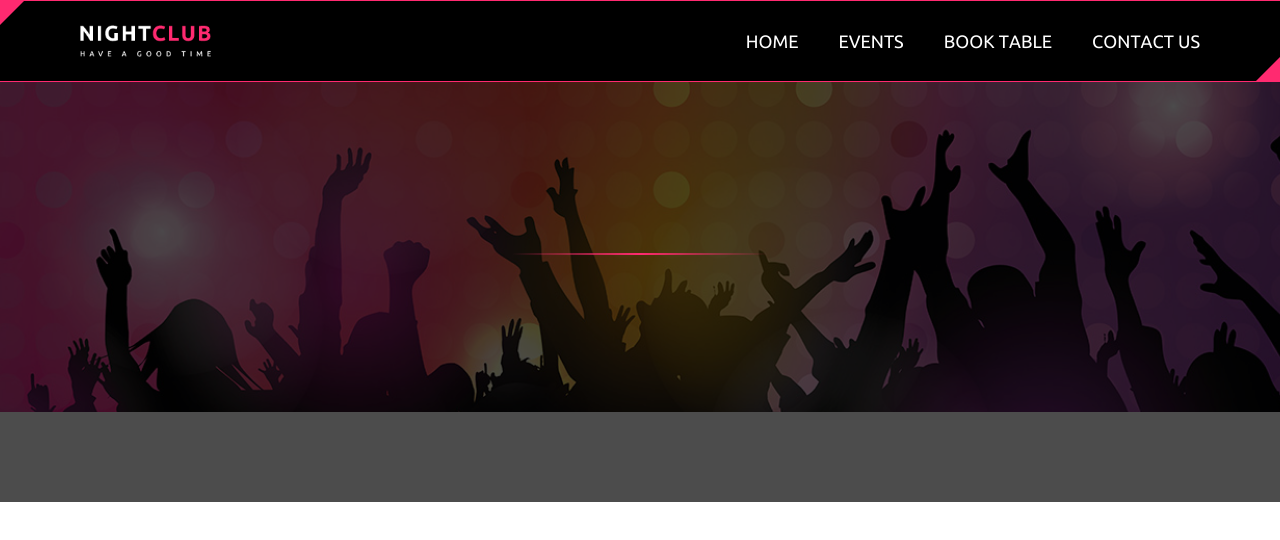
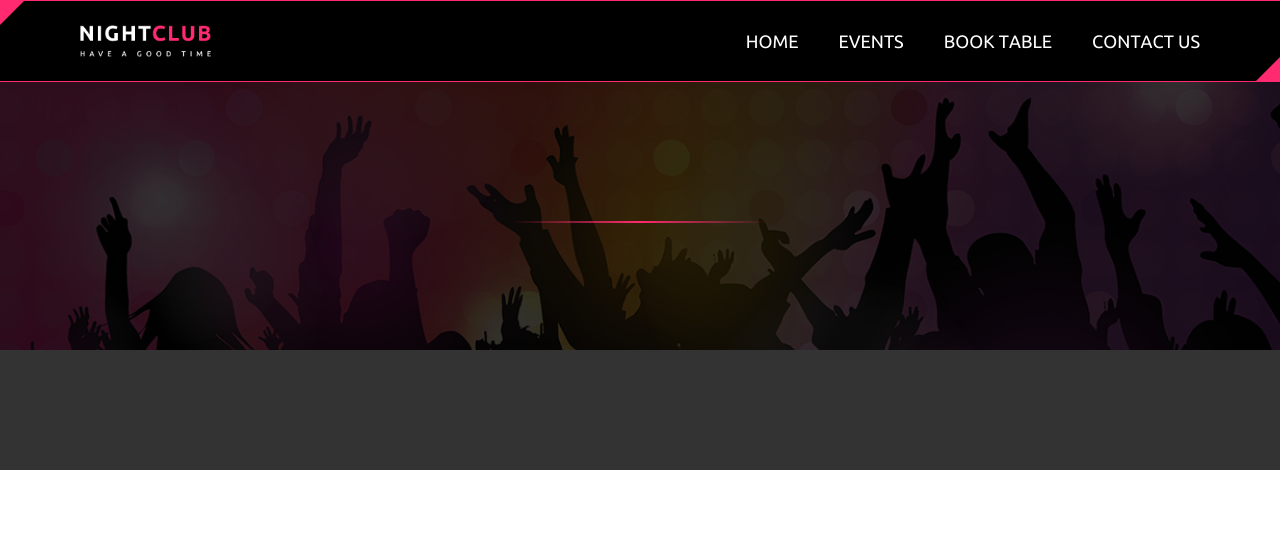
Before and after one commit to lodo0001/nightclub, a Next.js app: page /events/slug in a window 1280 px wide. Shown: the top 540 px of the page. Built offline with nearby package versions, Linux system fonts and the light colour scheme.

Commit message:
Små ændringer til heros

```diff
--- a/src/components/book_table/BookTableHero.jsx
+++ b/src/components/book_table/BookTableHero.jsx
@@ -1,13 +1,13 @@
 const BookTableHero = () => {
   return (
-    <div className="relative h-[50vh] md:h-[60vh] lg:h-[65vh] overflow-hidden transition-all duration-500 ease-in-out -top-25">
+    <div className="relative h-[50vh] md:h-[60vh] lg:h-[65vh] overflow-hidden transition-all duration-500 ease-in-out -top-33">
       <img
         src="/assets/bg/footerbg.jpg"
         alt="hero"
-        className="absolute inset-0 w-full h-full object-cover object-[center_55%] md:object-center lg:object-center [clip-path:inset(100px_0_90px_0)]"
+        className="absolute inset-0 w-full h-full object-cover object-[center_55%] md:object-center lg:object-center [clip-path:inset(130px_0_120px_0)]"
       ></img>
 
-      <div className="absolute inset-0 bg-black/70" />
+      <div className="absolute inset-0 bg-black/80" />
 
       <div className="absolute inset-0 flex flex-col items-center justify-center gap-2 md:gap-4 lg:gap-6">
         <h1 className="text-xl md:text-2xl lg:text-4xl font-bold">
--- a/src/components/contact_us/ContactHero.jsx
+++ b/src/components/contact_us/ContactHero.jsx
@@ -1,13 +1,13 @@
 const ContactHero = () => {
   return (
-    <div className="relative h-[50vh] md:h-[60vh] lg:h-[65vh] overflow-hidden transition-all duration-500 ease-in-out -top-25">
+    <div className="relative h-[50vh] md:h-[60vh] lg:h-[65vh] overflow-hidden transition-all duration-500 ease-in-out -top-33">
       <img
         src="/assets/bg/footerbg.jpg"
         alt="hero"
-        className="absolute inset-0 w-full h-full object-cover object-[center_55%] md:object-center lg:object-center [clip-path:inset(100px_0_90px_0)]"
+        className="absolute inset-0 w-full h-full object-cover object-[center_55%] md:object-center lg:object-center [clip-path:inset(130px_0_120px_0)]"
       ></img>
 
-      <div className="absolute inset-0 bg-black/70" />
+      <div className="absolute inset-0 bg-black/80" />
 
       <div className="absolute inset-0 flex flex-col items-center justify-center gap-2 md:gap-4 lg:gap-6">
         <h1 className="text-xl md:text-2xl lg:text-4xl font-bold">
--- a/src/components/event_info_side/InfoHero.jsx
+++ b/src/components/event_info_side/InfoHero.jsx
@@ -1,13 +1,13 @@
 const InfoHero = () => {
   return (
-    <div className="relative h-[50vh] md:h-[60vh] lg:h-[65vh] overflow-hidden transition-all duration-500 ease-in-out -top-25">
+    <div className="relative h-[50vh] md:h-[60vh] lg:h-[65vh] overflow-hidden transition-all duration-500 ease-in-out -top-33">
       <img
         src="/assets/bg/footerbg.jpg"
         alt="hero"
-        className="absolute inset-0 w-full h-full object-cover object-[center_55%] md:object-center lg:object-center [clip-path:inset(100px_0_90px_0)]"
+        className="absolute inset-0 w-full h-full object-cover object-[center_55%] md:object-center lg:object-center [clip-path:inset(130px_0_120px_0)]"
       ></img>
 
-      <div className="absolute inset-0 bg-black/70" />
+      <div className="absolute inset-0 bg-black/80" />
 
       <div className="absolute inset-0 flex flex-col items-center justify-center gap-2 md:gap-4 lg:gap-6">
         <h1 className="text-xl md:text-2xl lg:text-4xl font-bold">
--- a/src/components/events_side/EventHero.jsx
+++ b/src/components/events_side/EventHero.jsx
@@ -1,13 +1,13 @@
 const EventHero = () => {
   return (
-    <div className="relative h-[50vh] md:h-[60vh] lg:h-[65vh] overflow-hidden transition-all duration-500 ease-in-out -top-25">
+    <div className="relative h-[50vh] md:h-[60vh] lg:h-[65vh] overflow-hidden transition-all duration-500 ease-in-out -top-33">
       <img
         src="/assets/bg/footerbg.jpg"
         alt="hero"
-        className="absolute inset-0 w-full h-full object-cover object-[center_55%] md:object-center lg:object-center [clip-path:inset(100px_0_90px_0)]"
+        className="absolute inset-0 w-full h-full object-cover object-[center_55%] md:object-center lg:object-center [clip-path:inset(130px_0_120px_0)]"
       ></img>
 
-      <div className="absolute inset-0 bg-black/70" />
+      <div className="absolute inset-0 bg-black/80" />
 
       <div className="absolute inset-0 flex flex-col items-center justify-center gap-2 md:gap-4 lg:gap-6">
         <h1 className="text-xl md:text-2xl lg:text-4xl font-bold">EVENTS</h1>
```
